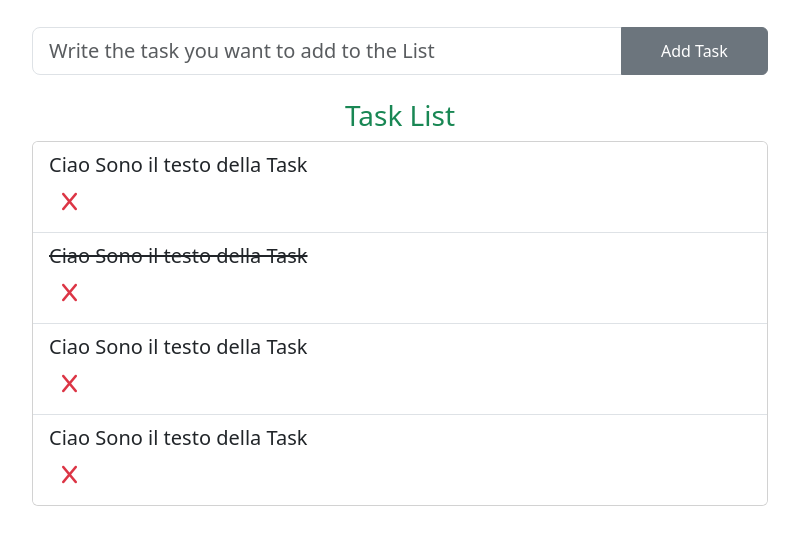
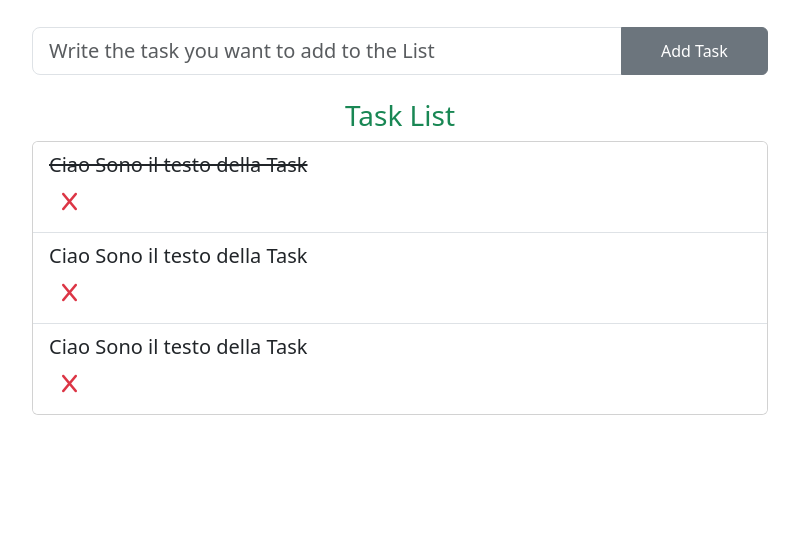
Before and after one commit to riccardo-giuri/vue-todolist, a plain HTML site: page index.html in a window 1280 px wide. Both pictures are taken after a click on the button 309 px from the left and 254 px from the top of the page. Shown: the part 53-598 px from the top of the page, without its empty margins (240-1039 px from the left). Drawn offline with nearby package versions, Linux system fonts and the light colour scheme.

Commit message:
deleting task from the to do list (milestone 2)

```diff
--- a/index.html
+++ b/index.html
@@ -37,9 +37,11 @@
                                          {{ task.text }}
                                     </div>
 
-                                    <div>
-                                        <button class="btn btn-link text-danger fs-5 mW_5"><i class="fa-solid fa-x"></i></button>
-                                    </div>
+                                    <button class="btn btn-link text-danger fs-5 mW_5"
+                                            @click="deleteTask(task.id)">
+                                        <i class="fa-solid fa-x"></i>
+                                    </button>
+
                                 </li>
                             </ul>
                         </div>
--- a/js/script.js
+++ b/js/script.js
@@ -22,5 +22,13 @@ Vue.createApp({
                 done: false
             },]
         }
+    },
+
+    methods: {
+        deleteTask(itemID) {
+            const listIndex = this.toDoList.findIndex((task) => task.id === itemID);
+            this.toDoList.splice(listIndex, 1);
+            console.log(this.toDoList);
+        }
     }
 }).mount("#app");
```
